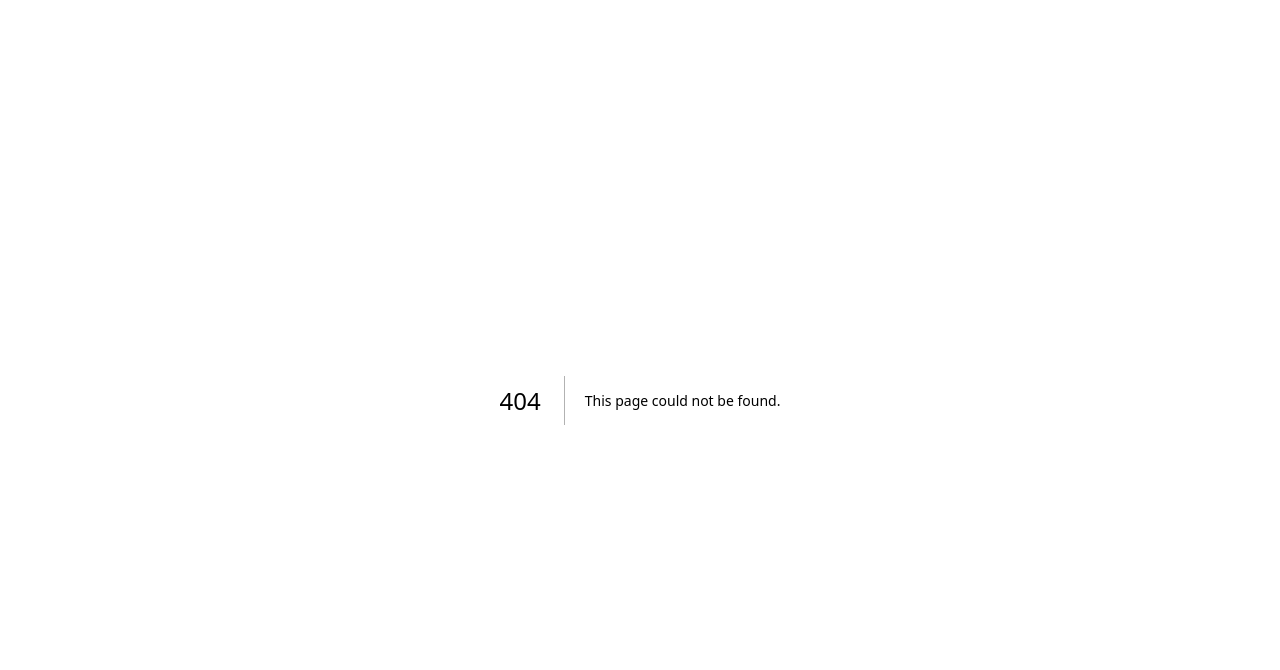
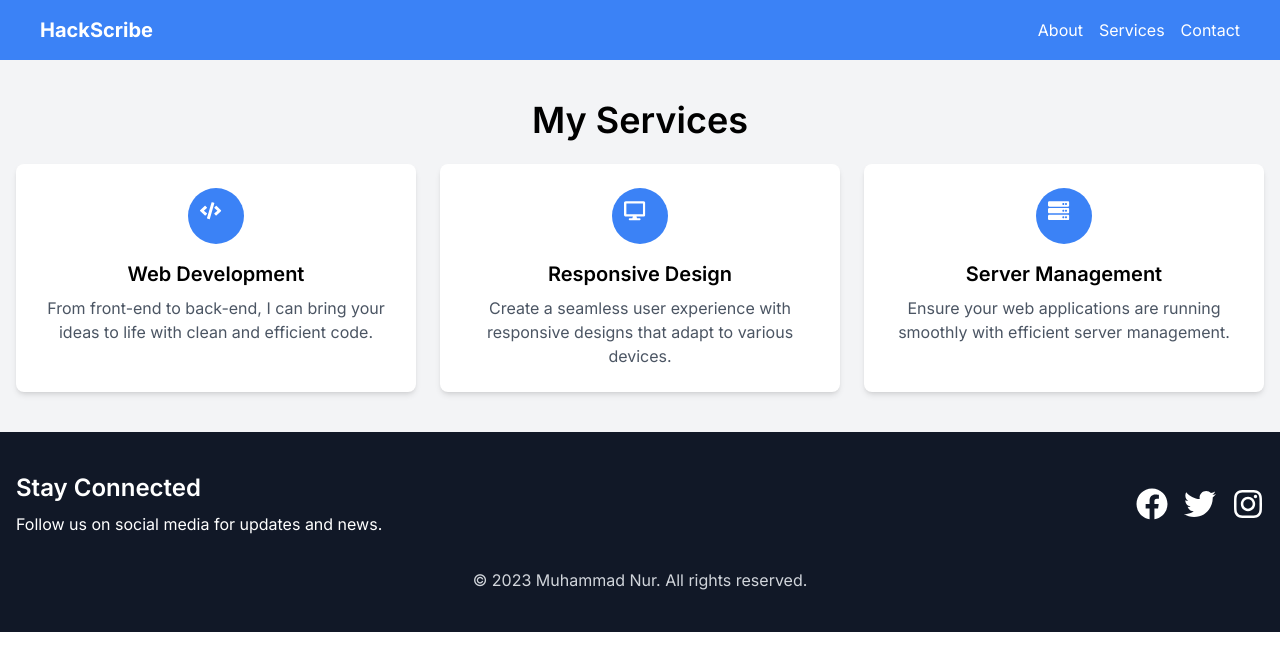
Before and after one commit to Md-Nur/hackscribe, a Next.js app: page /services in a window 1280 px wide. Before the commit this address had no page. Shown: the top 670 px of the page. Built offline with nearby package versions, Linux system fonts and the light colour scheme.

Commit message:
about to finished

```diff
--- /dev/null
+++ b/app/about/page.js
@@ -0,0 +1,29 @@
+const About = () => {
+    return (
+
+        <section className="bg-gray-100 py-10">
+            <div className="container mx-auto px-4">
+                <h2 className="text-4xl font-semibold text-center mb-6">About Me, Muhammad Nur</h2>
+                <div className="grid grid-cols-1 md:grid-cols-2 gap-6">
+                    <div className="md:order-2">
+                        <img src="https://avatars.githubusercontent.com/u/63946435?v=4" alt="About Me" className="rounded-lg shadow-lg" />
+                    </div>
+                    <div>
+                        <p className="text-gray-800 text-lg mb-4">
+                            Hello! I'm Muhammad Nur, a passionate web developer with a keen interest in creating intuitive and visually appealing web experiences. I specialize in front-end development and have expertise in technologies like HTML, CSS, JavaScript, and React.
+                        </p>
+                        <p className="text-gray-800 text-lg mb-4">
+                            I love turning ideas into reality through coding. With a strong focus on user-centered design, I strive to build websites and web applications that not only look great but also provide a seamless user experience.
+                        </p>
+                        <p className="text-gray-800 text-lg">
+                            When I'm not coding, you can find me exploring the latest trends in web development or diving into new technologies to enhance my skills and stay up to date with the ever-evolving tech landscape.
+                        </p>
+                    </div>
+                </div>
+            </div>
+        </section>
+
+    );
+};
+
+export default About;
--- a/app/blogs/[slug]/page.js
+++ b/app/blogs/[slug]/page.js
@@ -2,9 +2,6 @@
 import Image from 'next/image';
 import { useState, useEffect } from 'react';
 import { Client, Databases, Query } from 'appwrite';
-import Head from 'next/head';
-import Navbar from '@/app/components/Navbar';
-
 const BlogPost = ({ params }) => {
   const { slug } = params;
 
@@ -44,14 +41,15 @@ const BlogPost = ({ params }) => {
     return <div>Loading...</div>;
   }
 
+
   return (
 
     <>
-    <Head>
-      <title>{blogPost.Title}</title>
+      <head>
+        <title>{blogPost.Title} - Blog</title>
         <meta name="description" content={blogPost.MetaDesc} />
-    </Head>
-    <Navbar />
+      </head>
+
       <div className="container mx-auto px-4 sm:px-6 lg:px-8 py-8">
         <div className="max-w-3xl mx-auto">
           <h1 className="text-4xl font-bold mb-6">{blogPost.Title}</h1>
@@ -63,7 +61,7 @@ const BlogPost = ({ params }) => {
             />
           </div>
           {/* Dangerous Html code  */}
-        <div dangerouslySetInnerHTML={{__html: blogPost.Content}}></div>
+          <div dangerouslySetInnerHTML={{ __html: blogPost.Content }}></div>
           {/* Dangerous Html code  */}
           {/* <p>{blogPost.Content}</p> */}
         </div>
--- a/app/components/Footer.js
+++ b/app/components/Footer.js
@@ -1,17 +1,28 @@
-import React from 'react';
+import { FaFacebook, FaTwitter, FaInstagram } from 'react-icons/fa';
 
 const Footer = () => {
   return (
-    <footer className="bg-gray-900 text-white py-8">
+    <footer className="bg-gray-900 py-10">
       <div className="container mx-auto px-4">
         <div className="flex flex-col md:flex-row items-center justify-between">
-          <div className="flex items-center mb-4 md:mb-0">
-            <img className="h-8 w-8 mr-2" src="/logo.svg" alt="Logo" />
-            <h2 className="text-xl font-semibold">HackScribe</h2>
+          <div className="text-white mb-6 md:mb-0">
+            <h3 className="text-2xl font-semibold">Stay Connected</h3>
+            <p className="mt-2">Follow us on social media for updates and news.</p>
           </div>
-          <div className="text-gray-400 text-sm">
-            &copy; {new Date().getFullYear()} Muhammad Nur. All rights reserved.
+          <div className="flex space-x-4">
+            <a href="https://www.facebook.com/Md.Nur9211/" target="_blank" className="text-white hover:text-gray-300 transition duration-300">
+              <FaFacebook className="w-8 h-8" />
+            </a>
+            <a href="https://twitter.com/MdNur9211" target="_blank" className="text-white hover:text-gray-300 transition duration-300">
+              <FaTwitter className="w-8 h-8" />
+            </a>
+            <a href="https://www.instagram.com/md_nur_e_alam/" target="_blank" className="text-white hover:text-gray-300 transition duration-300">
+              <FaInstagram className="w-8 h-8" />
+            </a>
           </div>
+        </div>
+        <div className="mt-8 text-center text-gray-300">
+          <p>&copy; 2023 Muhammad Nur. All rights reserved.</p>
         </div>
       </div>
     </footer>
--- /dev/null
+++ b/app/contact/page.js
@@ -0,0 +1,35 @@
+const Contact = () => {
+    return (
+        <section className="bg-gray-100 py-10">
+            <div className="container mx-auto px-4">
+                <div className="max-w-xl mx-auto">
+                    <h2 className="text-4xl font-semibold text-center mb-6">Contact Me</h2>
+                    <form className="flex flex-col space-y-4">
+                        <input
+                            type="text"
+                            placeholder="Your Name"
+                            className="py-3 px-4 border border-gray-300 rounded-md focus:outline-none focus:border-purple-500"
+                        />
+                        <input
+                            type="email"
+                            placeholder="Your Email"
+                            className="py-3 px-4 border border-gray-300 rounded-md focus:outline-none focus:border-purple-500"
+                        />
+                        <textarea
+                            placeholder="Your Message"
+                            className="py-3 px-4 border border-gray-300 rounded-md focus:outline-none focus:border-purple-500"
+                        ></textarea>
+                        <button
+                            type="submit"
+                            className="bg-blue-500 text-white py-3 px-6 rounded-md hover:bg-blue-600 transition duration-300"
+                        >
+                            Send Message
+                        </button>
+                    </form>
+                </div>
+            </div>
+        </section>
+    );
+};
+
+export default Contact;
--- a/app/layout.js
+++ b/app/layout.js
@@ -1,17 +1,24 @@
+"use client"
+import Footer from './components/Footer'
+import Navbar from './components/Navbar'
 import './globals.css'
 import { Inter } from 'next/font/google'
 
 const inter = Inter({ subsets: ['latin'] })
 
 export const metadata = {
-  title: 'Create Next App',
-  description: 'Generated by create next app',
+  title: 'HackScribe - Blog your coding journey',
+  description: 'Blog your coding journey with HackScribe. Share your coding journey with the world. Write about your coding journey.',
 }
 
 export default function RootLayout({ children }) {
   return (
     <html lang="en">
-      <body className={inter.className}>{children}</body>
+      <body className={inter.className}>
+        <Navbar />
+        {children}
+        <Footer />
+        </body>
     </html>
   )
 }
--- a/app/page.js
+++ b/app/page.js
@@ -1,6 +1,5 @@
 'use client';
 import Navbar from './components/Navbar'
-// import BlogContainer from './components/Blog'
 
 import { Client, Databases } from 'appwrite';
 import Link from 'next/link';
@@ -39,8 +38,7 @@ export default function Home() {
   }, [])
 
   return (
-    <>
-      <Navbar />
+
     <div className="container mx-auto px-4 sm:px-6 lg:px-8 py-8">
       <h2 className="text-2xl font-bold mb-4">Latest Blog Posts</h2>
       <div className="grid grid-cols-1 sm:grid-cols-2 lg:grid-cols-3 gap-4">
@@ -60,7 +58,6 @@ export default function Home() {
         ))}
       </div>
     </div>
-      <Footer />
-    </>
+
   )
 }
--- /dev/null
+++ b/app/services/page.js
@@ -0,0 +1,44 @@
+import { FaCode, FaDesktop, FaServer } from 'react-icons/fa';
+
+const MyServices = () => {
+    const services = [
+        {
+            title: 'Web Development',
+            description: 'From front-end to back-end, I can bring your ideas to life with clean and efficient code.',
+            icon: <FaCode />,
+        },
+        {
+            title: 'Responsive Design',
+            description: 'Create a seamless user experience with responsive designs that adapt to various devices.',
+            icon: <FaDesktop />,
+        },
+        {
+            title: 'Server Management',
+            description: 'Ensure your web applications are running smoothly with efficient server management.',
+            icon: <FaServer />,
+        },
+    ];
+
+    return (
+        <section className="bg-gray-100 py-10">
+            <div className="container mx-auto px-4">
+                <h2 className="text-4xl font-semibold text-center mb-6">My Services</h2>
+                <div className="grid grid-cols-1 md:grid-cols-3 gap-6">
+                    {services.map((service, index) => (
+                        <div key={index} className="bg-white rounded-lg shadow-md p-6 flex flex-col items-center">
+                            <div className="rounded-full bg-blue-500 p-3 mb-4">
+                                <svg className="w-8 h-8 text-white" fill="none" viewBox="0 0 24 24" stroke="currentColor">
+                                    {service.icon}
+                                </svg>
+                            </div>
+                            <h3 className="text-xl font-semibold mb-2">{service.title}</h3>
+                            <p className="text-gray-600 text-center">{service.description}</p>
+                        </div>
+                    ))}
+                </div>
+            </div>
+        </section>
+    );
+};
+
+export default MyServices;
--- a/next.config.js
+++ b/next.config.js
@@ -2,7 +2,7 @@
 const nextConfig = {
 
     images: {
-        domains: ["images.unsplash.com", "cdn.pixabay.com", "images.pexel.com"],
+        domains: ["images.unsplash.com", "cdn.pixabay.com", "images.pexel.com",],
       },
 }
 
--- a/package.json
+++ b/package.json
@@ -15,6 +15,7 @@
     "postcss": "8.4.24",
     "react": "18.2.0",
     "react-dom": "18.2.0",
+    "react-icons": "^4.10.1",
     "tailwindcss": "3.3.2"
   }
 }
```
Also changed, not shown: app/components/Navbar.js (+0 -26 lines), 5Capture.PNG (deleted), 1 other file (tests, documents, lock files or other folders). Lines whose indentation alone changed are shown as unchanged.
